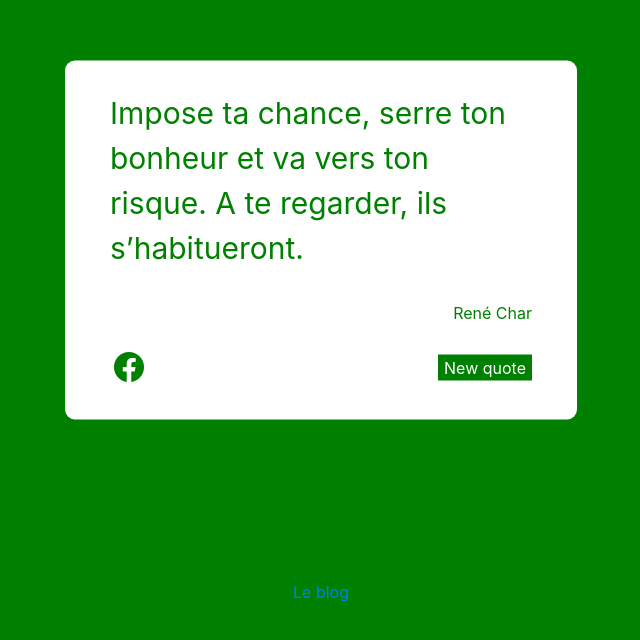
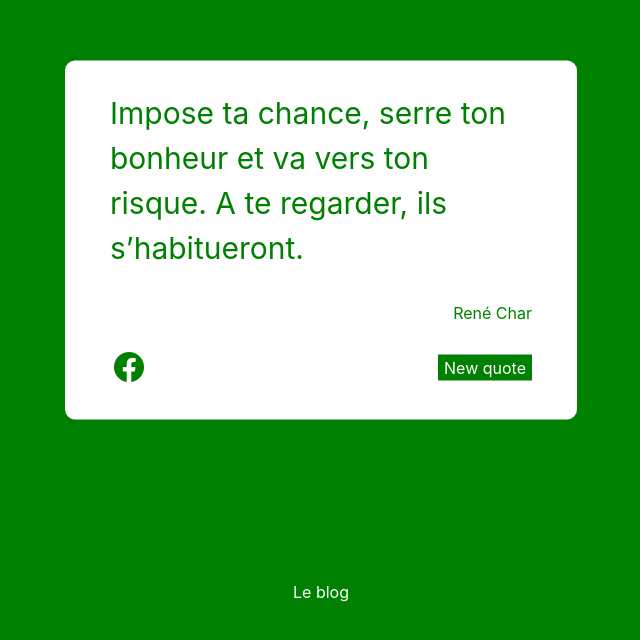
Before and after one commit to octdes241295/MPG-test-1, a plain HTML site: page index.html in a window 1280 px wide. Shown: the part 160-800 px from the top of the page, without its empty margins (319-959 px from the left). Drawn offline with nearby package versions, Linux system fonts and the light colour scheme.

Commit message:
Update HTMLPage2.css

```diff
--- a/HTMLPage2.css
+++ b/HTMLPage2.css
@@ -64,3 +64,5 @@
     text-decoration: none;
     color: inherit;
 }
+
+.lienblog{color : white;}
```
